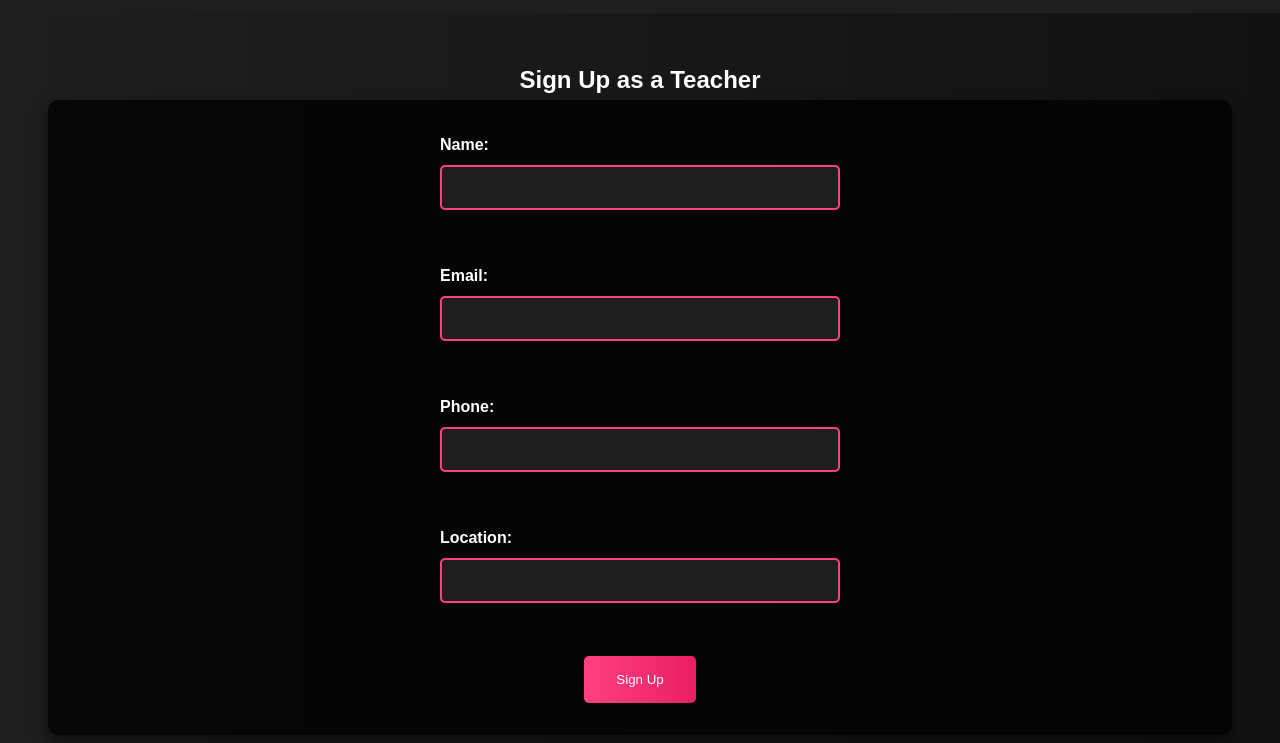
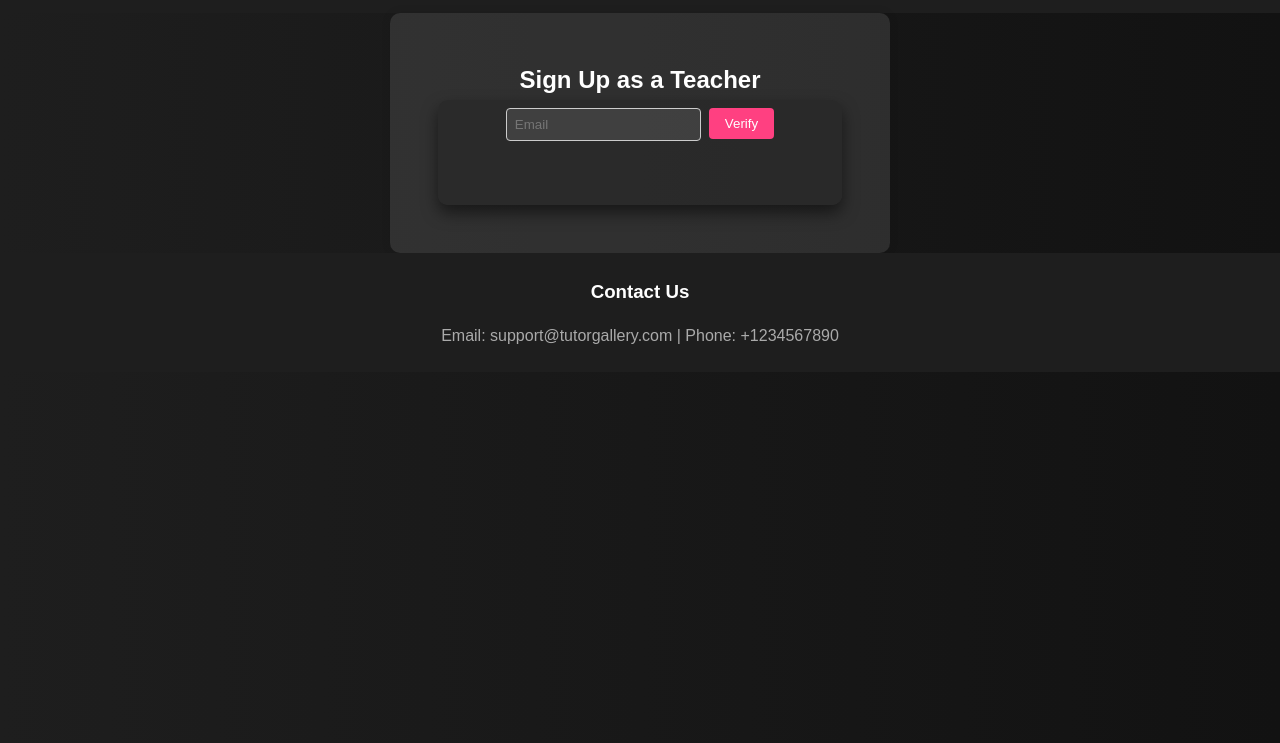
Before and after one commit to Ayusman-Singhal/Tutorgabriel, a plain HTML site: page signup-teacher.html in a window 1280 px wide. Shown: the part 57-800 px from the top of the page. Drawn offline with Linux system fonts and the light colour scheme.

Commit message:
changes to teacher signup

```diff
--- a/signup-teacher.html
+++ b/signup-teacher.html
@@ -34,31 +34,71 @@
         <section class="signup-section animate-on-scroll">
             <h2>Sign Up as a Teacher</h2>
             <form id="teacher-signup-form">
-                <div class="input-group">
-                    <label for="name">Name:</label>
-                    <input type="text" id="name" name="name" required>
+                <div class="step" id="step1">
+                    <div class="input-group" id="email-group">
+                        <input type="email" id="email" name="email" placeholder="Email" required>
+                        <button type="button" id="verify-email">Verify</button>
+                    </div>
                     <span class="error-message"></span>
                 </div>
 
-                <div class="input-group">
-                    <label for="email">Email:</label>
-                    <input type="email" id="email" name="email" required>
+                <div class="step" id="step2" style="display: none;">
+                    <div class="input-group" id="verification-group">
+                        <input type="text" id="verification-code" name="verification-code" placeholder="Verification Code" required>
+                        <button type="button" id="submit-verification">Submit</button>
+                        <span class="error-message"></span>
+                    </div>
+                </div>
+
+                <div class="step" id="step3" style="display: none;">
+                    <div class="input-group" id="name-group">
+                        <input type="text" id="name" name="name" placeholder="Full Name" required>
                         <span class="error-message"></span>
                     </div>
 
-                <div class="input-group">
-                    <label for="phone">Phone:</label>
-                    <input type="tel" id="phone" name="phone" required>
+                    <div class="input-group" id="phone-group">
+                        <input type="tel" id="phone" name="phone" placeholder="Phone Number" required>
                         <span class="error-message"></span>
                     </div>
 
-                <div class="input-group">
-                    <label for="location">Location:</label>
-                    <input type="text" id="location" name="location" required>
+                    <div class="input-group" id="password-group">
+                        <input type="password" id="password" name="password" placeholder="Password" required>
                         <span class="error-message"></span>
                     </div>
 
-                <button type="submit" class="btn">Sign Up</button>
+                    <div class="input-group" id="confirm-password-group">
+                        <input type="password" id="confirm-password" name="confirm-password" placeholder="Confirm Password" required>
+                        <span class="error-message"></span>
+                    </div>
+
+                    <div class="input-group" id="gender-group">
+                        <select id="gender" name="gender" required>
+                            <option value="">Choose Gender</option>
+                            <option value="male">Male</option>
+                            <option value="female">Female</option>
+                            <option value="other">Other</option>
+                        </select>
+                        <span class="error-message"></span>
+                    </div>
+
+                    <div class="input-group" id="birth-year-group">
+                        <select id="birth-year" name="birth-year" required>
+                            <option value="">Choose Year of Birth</option>
+                            <!-- Add options for years -->
+                        </select>
+                        <span class="error-message"></span>
+                    </div>
+
+                    <div class="input-group" id="terms-group">
+                        <label>
+                            <input type="checkbox" id="terms" name="terms" required>
+                            I agree to the terms & conditions
+                        </label>
+                        <span class="error-message"></span>
+                    </div>
+
+                    <button type="submit" class="btn" id="signup-button">Sign Up and Continue</button>
+                </div>
             </form>
         </section>
     </main>
--- a/styles.css
+++ b/styles.css
@@ -149,17 +149,13 @@ nav .nav-links a:hover {
 }
 
 /* Sign-Up Forms */
-.signup-section {
-    padding: 3rem;
-    text-align: center;
-}
 
 .signup-section form {
     display:flex;
     flex-direction:column;
     align-items: center;
-    background: rgba(0, 0, 0, 0.8);
-    padding: 2rem;
+    background: rgba(40, 40, 40, 0.8);
+    padding: 0.5rem;
     border-radius: 10px;
     box-shadow: 0 8px 16px rgba(0, 0, 0, 0.5);
 }
@@ -225,28 +221,11 @@ nav .nav-links a:hover {
     color: #ff4081;
 }
 
-.input-group {
-    margin-bottom: 1.5rem;
-    text-align: left;
-    width: 100%;
-    max-width: 400px;
-}
-
 .input-group label {
     display: block;
     margin-bottom: 0.5rem;
     font-weight: bold;
     color: #fff;
-}
-
-.input-group input {
-    width: 100%;
-    padding: 0.8rem;
-    border: 2px solid #ff4081;
-    border-radius: 5px;
-    background: #1e1e1e;
-    color: #fff;
-    transition: border-color 0.3s ease;
 }
 
 .input-group input:focus {
@@ -512,3 +491,75 @@ body.light-mode footer {
 body.light-mode .hamburger div {
     background-color: #333;
 }
+
+/* Sign up teacher form */
+
+.signup-section {
+    max-width: 500px;
+    text-align: center;
+    margin: 0 auto;
+    padding: 3rem;
+    background-color: rgba(255, 255, 255, 0.1);
+    border-radius: 10px;
+    box-shadow: 0 0 10px rgba(0, 0, 0, 0.1);
+}
+
+.step {
+    margin-bottom: 1rem;
+}
+
+.input-group {
+    margin-bottom: 1rem;
+    text-align: left;
+}
+
+.input-group input,
+.input-group select {
+    width: 100%;
+    padding: 0.5rem;
+    border: 1px solid #ccc;
+    border-radius: 4px;
+    background-color: rgba(255, 255, 255, 0.1);
+    color: #fff;
+}
+
+#verify-email,
+#submit-verification,
+#signup-button {
+    background-color: #ff4081;
+    color: white;
+    border: none;
+    align-self: start;
+    padding: 0.5rem 1rem;
+    border-radius: 4px;
+    cursor: pointer;
+    transition: background-color 0.3s ease;
+}
+
+#verify-email:hover,
+#submit-verification:hover,
+#signup-button:hover {
+    background-color: #e91e63;
+}
+
+.error-message {
+    display: flex;
+    margin-top: 0.5rem;
+    font-size: 0.9rem;
+}
+
+#email-group,
+#verification-group {
+    display: flex;
+    gap: 0.5rem;
+}
+
+#email-group input,
+#verification-group input {
+    flex-grow: 1;
+}
+
+#verify-email,
+#submit-verification {
+    white-space: nowrap;
+}
```
Lines whose indentation alone changed are shown as unchanged.
